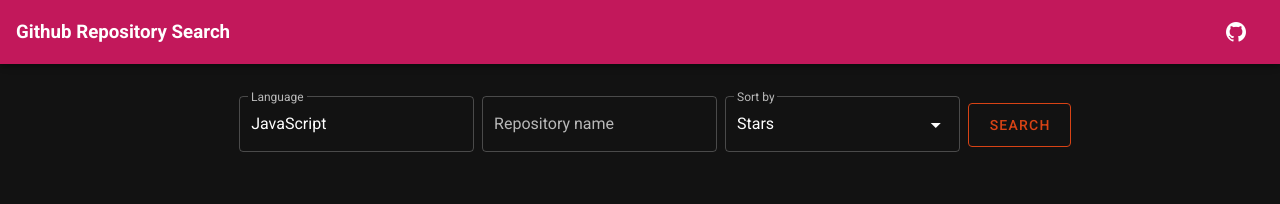
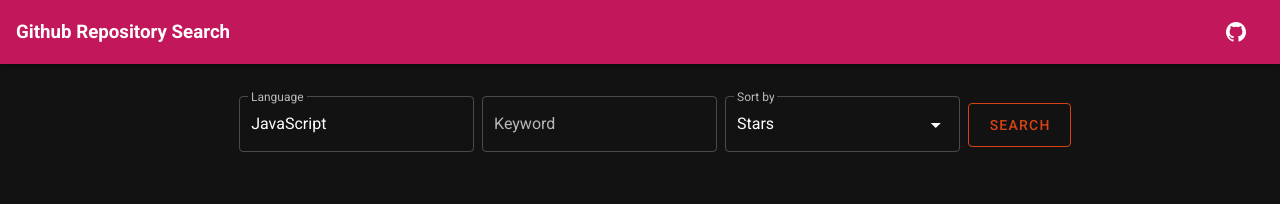
Before and after one commit to kiddoinpyjamas/github-repository-search-vue, a Vue app: page / in a window 1280 px wide. Shown: the top 204 px of the page. Built offline with nearby package versions, Linux system fonts and the light colour scheme.

Commit message:
Altera de name para keyword

```diff
--- a/src/components/SearchForm.vue
+++ b/src/components/SearchForm.vue
@@ -25,8 +25,8 @@
 
           <v-flex lg3 md3 sm12 xs12>
             <v-text-field
-              v-model="repositoryName"
-              label="Repository name"
+              v-model="keyword"
+              label="Keyword"
               outlined
             ></v-text-field>
           </v-flex>
@@ -83,7 +83,7 @@
   ];
 
   private languageName = "JavaScript";
-  private repositoryName = "";
+  private keyword = "";
   private sortBy: SortByEnum = SortByEnum.STARS;
   private isLoading = false;
 
@@ -94,7 +94,7 @@
       .get("/search", {
         params: {
           language: this.languageName,
-          name: this.repositoryName,
+          keyword: this.keyword,
           sort: this.sortBy
         }
       })
```
